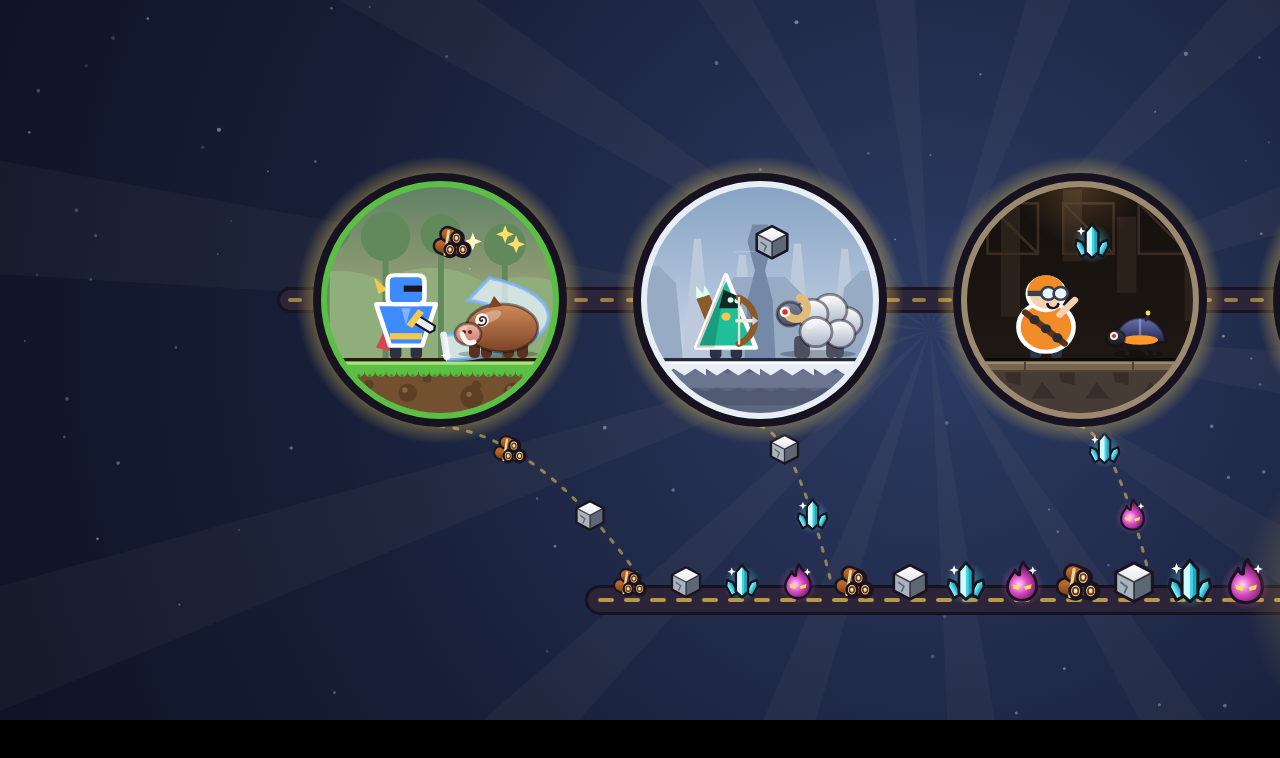
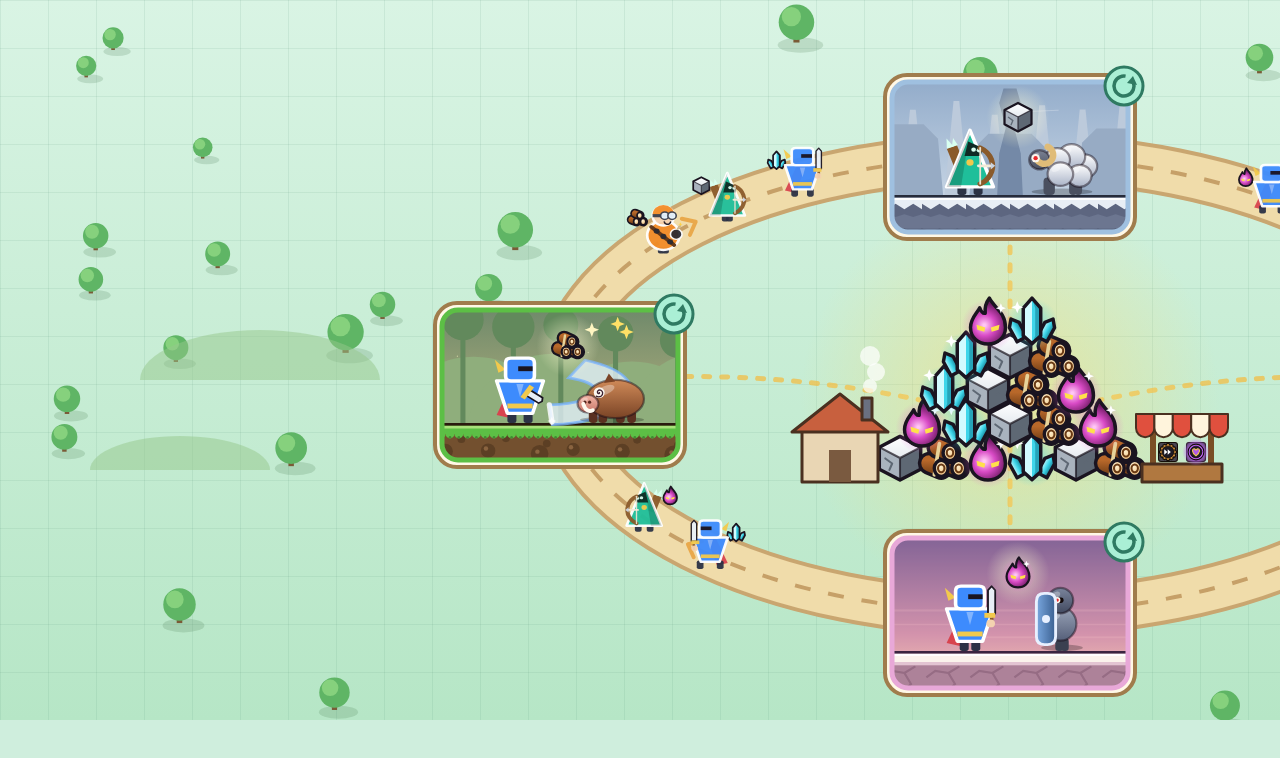
Before and after one commit to shien091090/WebGame_LoopRaider, a plain HTML site: page release/options/banner-b.html in a window 1280 px wide. Shown: the top 758 px of the page. Drawn offline with Linux system fonts and the light colour scheme.

Commit message:
[feat] [WebGame_LoopRaider] 發布橫幅換成白晝重演地圖構圖
Co-Authored-By: Claude Opus 5.5 <noreply@anthropic.com>
Claude-Session: https://claude.ai/code/session_019CaF6wUdsuxkJTcXmemwQg

```diff
--- a/release/options/banner-b.html
+++ b/release/options/banner-b.html
@@ -2,96 +2,141 @@
 <html lang="zh-Hant">
 <head>
 <meta charset="utf-8">
-<title>banner-b 重演之窗</title>
-<style>body{margin:0;overflow:hidden;background:#000}canvas{display:block}</style>
+<title>banner-d 白晝重演地圖</title>
+<style>body{margin:0;overflow:hidden;background:#cfeedd}canvas{display:block}</style>
 </head>
 <body>
 <canvas id="c" width="1680" height="720"></canvas>
 <script src="../game/art/art.js"></script>
+<script src="banner-common.js"></script>
 <script>
-// 橫幅 B: 開始畫面的「重演之窗」排成一列, 四個地形各自在重演一段通關, 素材從窗裡落到金色輸送帶、在右下堆成小山
+// 橫幅 D: 明亮的大地圖俯瞰。四塊關卡地景沿一條環狀路排列, 每塊都在重演一段通關;
+// 小隊沿環路不停繞圈, 每塊地景冒出的素材順著支線流進環中央的營地, 堆成一座發光的小山
 (function () {
-  var cv = document.getElementById('c'), ctx = cv.getContext('2d'), A = window.Art;
-  var BW = 1680, BH = 720, TAU = Math.PI * 2, i, j;
-  function hash(a, b) { var h = Math.sin(a * 127.1 + b * 311.7) * 43758.5453; return h - Math.floor(h); }
-  function at(x, y, k, fn) { ctx.save(); ctx.translate(x, y); ctx.scale(k, k); fn(); ctx.restore(); }
-  // 背景: 開始畫面的深藍放射底 + 放射光 + 星點
-  var bg = ctx.createRadialGradient(930, 330, 40, 930, 330, 1100);
-  bg.addColorStop(0, '#2c3a62'); bg.addColorStop(0.5, '#18203a'); bg.addColorStop(1, '#0c1020');
-  ctx.fillStyle = bg; ctx.fillRect(0, 0, BW, BH);
-  ctx.save(); ctx.translate(930, 330); ctx.fillStyle = 'rgba(255,230,160,0.035)';
-  for (i = 0; i < 14; i++) { var a = i * TAU / 14 + 0.12; ctx.beginPath(); ctx.moveTo(0, 0); ctx.lineTo(Math.cos(a - 0.06) * 1300, Math.sin(a - 0.06) * 1300); ctx.lineTo(Math.cos(a + 0.06) * 1300, Math.sin(a + 0.06) * 1300); ctx.closePath(); ctx.fill(); }
-  ctx.restore();
-  for (i = 0; i < 110; i++) { ctx.fillStyle = 'rgba(255,255,255,' + (0.12 + hash(i, 3) * 0.3).toFixed(2) + ')'; ctx.beginPath(); ctx.arc(hash(i, 1) * BW, hash(i, 2) * BH, 0.8 + hash(i, 4) * 1.3, 0, TAU); ctx.fill(); }
+  var B = BN.make(), ctx = B.ctx, A = B.A, TAU = B.TAU, i, j;
+  // ---- 地圖紙: 明亮草原 + 淡格線 + 樹叢 / 小丘 ----
+  ctx.fillStyle = B.vgrad(0, 720, [0, '#d9f4e4', 1, '#b6e6c6']); ctx.fillRect(0, 0, 1680, 720);
+  ctx.strokeStyle = 'rgba(90,150,120,0.12)'; ctx.lineWidth = 1;
+  ctx.beginPath(); for (i = 0; i <= 1680; i += 48) { ctx.moveTo(i + 0.5, 0); ctx.lineTo(i + 0.5, 720); } for (i = 0; i <= 720; i += 48) { ctx.moveTo(0, i + 0.5); ctx.lineTo(1680, i + 0.5); } ctx.stroke();
+  // 河(右上 → 右下, 淺藍)
+  ctx.beginPath(); ctx.moveTo(1560, -10);
+  for (i = 0; i <= 74; i++) { var ry = i * 10; ctx.lineTo(1560 + Math.sin(ry / 90) * 30 + ry * 0.06, ry); }
+  ctx.lineWidth = 46; ctx.strokeStyle = '#8fd0ea'; ctx.stroke(); ctx.lineWidth = 30; ctx.strokeStyle = '#b8e4f4'; ctx.stroke();
+  // 樹叢與小丘(散布在地圖四周)
+  function tree(x, y, s) {
+    ctx.fillStyle = 'rgba(60,110,70,0.18)'; ctx.beginPath(); ctx.ellipse(x + 4, y + s * 0.9, s * 0.9, s * 0.3, 0, 0, TAU); ctx.fill();
+    ctx.fillStyle = '#7a5a36'; ctx.fillRect(x - s * 0.12, y, s * 0.24, s * 0.8);
+    ctx.fillStyle = '#5fb565'; ctx.beginPath(); ctx.arc(x, y, s * 0.7, 0, TAU); ctx.fill();
+    ctx.fillStyle = '#86d17d'; ctx.beginPath(); ctx.arc(x - s * 0.2, y - s * 0.22, s * 0.38, 0, TAU); ctx.fill();
+  }
+  for (i = 0; i < 46; i++) {
+    var tx = B.hash(i, 1) * 1680, ty = B.hash(i, 2) * 720;
+    var ex = (tx - 1010) / 520, ey = (ty - 385) / 300;
+    if (ex * ex + ey * ey < 1) continue;
+    tree(tx, ty, 14 + B.hash(i, 3) * 12);
+  }
+  ctx.fillStyle = 'rgba(150,200,140,0.5)';
+  [[260, 380, 120, 50], [180, 470, 90, 34], [1600, 640, 100, 40]].forEach(function (h) { ctx.beginPath(); ctx.ellipse(h[0], h[1], h[2], h[3], 0, Math.PI, TAU); ctx.fill(); });
 
-  // 窗後的金色環道(橫向一條, 串起四扇窗)
-  var WY = 300, WR = 118, WX = [440, 760, 1080, 1400];
-  ctx.lineCap = 'round';
-  ctx.beginPath(); ctx.moveTo(WX[0] - 150, WY); ctx.lineTo(WX[3] + 150, WY);
-  ctx.lineWidth = 26; ctx.strokeStyle = '#161220'; ctx.stroke(); ctx.lineWidth = 20; ctx.strokeStyle = '#2c2438'; ctx.stroke();
-  ctx.save(); ctx.setLineDash([10, 16]); ctx.lineWidth = 4; ctx.strokeStyle = 'rgba(242,201,76,0.55)'; ctx.stroke(); ctx.restore();
-
-  // 一扇重演之窗: 地形背景 + 地面 + 主角 vs 怪物 + 剛噴出的素材
-  var WINS = [
-    { theme: 'forest', cls: 'sword', pose: 'slash', mat: 'wood', foe: function () { A.drawBoar(ctx, { x: 0, y: 0, facing: -1, state: 'stun', flingDir: 0, hit: false, brood: false, t: 0.2 }); }, fh: 16 },
-    { theme: 'cliff', cls: 'hunter', pose: 'idle', mat: 'stone', foe: function () { A.drawRam(ctx, { x: 0, y: 0, facing: -1, state: 'walk', flingDir: 0, hit: false, brood: false, t: 0.1 }); }, fh: 18 },
-    { theme: 'mine', cls: 'bomber', pose: 'throw', mat: 'crystal', foe: function () { A.drawBeetle(ctx, { x: 0, y: 0, facing: -1, state: 'crawl', flingDir: 0, fuseT: 0.8, fuseDur: 0.8, hit: false, brood: false, t: 0.1 }); }, fh: 12 },
-    { theme: 'salt', cls: 'sword', pose: 'run', mat: 'core', foe: function () { A.drawShieldman(ctx, { x: 0, y: 0, facing: -1, state: 'walk', hasShield: true, flingDir: 0, hit: false, brood: false, t: 0.3 }); }, fh: 20 }
-  ];
-  var CAP = { forest: '#5cbf45', cliff: '#e8eef5', mine: '#9c8a70', salt: '#e8a8d8' };
-  function windowAt(cx, cy, w, idx) {
-    ctx.save(); ctx.translate(cx, cy);
-    var halo = ctx.createRadialGradient(0, 0, WR, 0, 0, WR + 26);
-    halo.addColorStop(0, 'rgba(255,214,90,0.45)'); halo.addColorStop(1, 'rgba(255,214,90,0)');
-    ctx.fillStyle = halo; ctx.beginPath(); ctx.arc(0, 0, WR + 26, 0, TAU); ctx.fill();
-    ctx.beginPath(); ctx.arc(0, 0, WR + 9, 0, TAU); ctx.fillStyle = '#161220'; ctx.fill();
-    ctx.save(); ctx.beginPath(); ctx.arc(0, 0, WR, 0, TAU); ctx.clip();
-    at(0, 0, 0.42, function () { ctx.translate(-640, -430); A.drawBackground(ctx, { theme: w.theme, t: 2 + idx }); });
-    var GT = 58, GK = 1.35;
-    ctx.save(); ctx.scale(GK, GK);
-    for (j = -3; j <= 2; j++) {
-      A.drawGround(ctx, { x: j * 40 + 20, y: GT / GK + 20, theme: w.theme, open: { n: true } });
-      A.drawGround(ctx, { x: j * 40 + 20, y: GT / GK + 60, theme: w.theme, open: {} });
-    }
-    ctx.restore();
-    var HK = 2.3;
-    at(-34, GT - 18 * HK, HK, function () { A.drawPlayer(ctx, { x: 0, y: 0, cls: w.cls, facing: 1, pose: w.pose, poseT: w.pose === 'slash' ? 0.05 : 0.15, swingIdx: 0 }); });
-    at(58, GT - w.fh * 2.0, 2.0, w.foe);
-    A.icons.mat(ctx, w.mat, 12, -58, 34);
-    ctx.restore();
-    ctx.beginPath(); ctx.arc(0, 0, WR - 2, 0, TAU); ctx.lineWidth = 6; ctx.strokeStyle = CAP[w.theme]; ctx.stroke();
+  // ---- 環狀路 ----
+  var CX = 1010, CY = 385, RX = 450, RY = 228;
+  function ringPt(a) { return [CX + Math.cos(a) * RX, CY + Math.sin(a) * RY]; }
+  ctx.beginPath(); ctx.ellipse(CX, CY, RX, RY, 0, 0, TAU);
+  ctx.lineWidth = 50; ctx.strokeStyle = '#c9a670'; ctx.stroke();
+  ctx.lineWidth = 42; ctx.strokeStyle = '#f0dcaa'; ctx.stroke();
+  ctx.save(); ctx.setLineDash([16, 18]); ctx.lineWidth = 4; ctx.strokeStyle = 'rgba(170,120,60,0.6)'; ctx.stroke(); ctx.restore();
+  // 方向箭頭(順時針)
+  for (i = 0; i < 12; i++) {
+    var a = i * TAU / 12 + 0.26, p = ringPt(a), tang = Math.atan2(Math.cos(a) * RY, -Math.sin(a) * RX);
+    ctx.save(); ctx.translate(p[0], p[1]); ctx.rotate(tang);
+    ctx.beginPath(); ctx.moveTo(-6, -9); ctx.lineTo(5, 0); ctx.lineTo(-6, 9); ctx.lineWidth = 4; ctx.lineCap = 'round'; ctx.lineJoin = 'round'; ctx.strokeStyle = 'rgba(232,160,60,0.85)'; ctx.stroke();
     ctx.restore();
   }
 
-  // 輸送帶(右下, 避開左下標籤區): 金色環道同款
-  var CY = 600, CX0 = 600, CX1 = 1300;
-  ctx.beginPath(); ctx.moveTo(CX0, CY); ctx.lineTo(CX1, CY);
-  ctx.lineWidth = 30; ctx.strokeStyle = '#161220'; ctx.stroke(); ctx.lineWidth = 24; ctx.strokeStyle = '#2c2438'; ctx.stroke();
-  ctx.save(); ctx.setLineDash([12, 14]); ctx.lineWidth = 4; ctx.strokeStyle = 'rgba(242,201,76,0.7)'; ctx.stroke(); ctx.restore();
-  // 窗底落下的素材弧線
-  var KINDS = ['wood', 'stone', 'crystal', 'core'];
-  for (i = 0; i < 4; i++) {
-    var sx = WX[i], sy = WY + WR + 8, ex = Math.max(CX0 + 40, WX[i] + 70), ey = CY - 22;
-    if (i === 3) ex = 1300;
-    ctx.save(); ctx.setLineDash([4, 10]); ctx.lineWidth = 3; ctx.strokeStyle = 'rgba(255,214,90,0.5)';
-    ctx.beginPath(); ctx.moveTo(sx, sy); ctx.quadraticCurveTo((sx + ex) / 2, sy + 10, ex, ey); ctx.stroke(); ctx.restore();
-    for (j = 0; j < 2; j++) {
-      var u = 0.35 + j * 0.4, v = 1 - u, mx = (sx + ex) / 2, my = sy + 10;
-      A.icons.mat(ctx, KINDS[(i + j) % 4], v * v * sx + 2 * v * u * mx + u * u * ex, v * v * sy + 2 * v * u * my + u * u * ey, 30);
+  // ---- 中央營地: 素材小山 + 支線 ----
+  var HX = CX, HB = 470;
+  // 四條支線(關卡 → 營地)
+  var PLOTS = [
+    { a: Math.PI, theme: 'forest', cls: 'sword', pose: 'slash', mat: 'wood', foe: 'boar' },
+    { a: -Math.PI / 2, theme: 'cliff', cls: 'hunter', pose: 'idle', mat: 'stone', foe: 'ram' },
+    { a: 0, theme: 'mine', cls: 'bomber', pose: 'throw', mat: 'crystal', foe: 'beetle' },
+    { a: Math.PI / 2, theme: 'salt', cls: 'sword', pose: 'run', mat: 'core', foe: 'shield' }
+  ];
+  PLOTS.forEach(function (pl, k) {
+    var p = ringPt(pl.a), ex = HX + Math.cos(pl.a) * 90, ey = HB - 70 + Math.sin(pl.a) * 40;
+    ctx.save(); ctx.setLineDash([6, 12]); ctx.lineCap = 'round'; ctx.lineWidth = 5; ctx.strokeStyle = 'rgba(242,190,70,0.75)';
+    ctx.beginPath(); ctx.moveTo(p[0], p[1]); ctx.quadraticCurveTo((p[0] + ex) / 2, (p[1] + ey) / 2 - 30, ex, ey); ctx.stroke(); ctx.restore();
+  });
+  B.glow(HX, HB - 70, 210, '255,220,110', 0.55);
+  var HEAP = [];
+  for (i = 0; i < 5; i++) for (j = 0; j <= 5 - i; j++) HEAP.push([(j - (5 - i) / 2) * 44, -i * 34]);
+  HEAP.forEach(function (h, k) { B.mat(B.KINDS[(k * 3 + 1) % 4], HX + h[0], HB + h[1] - 12, 46); });
+  // 營地兩側: 鐵砧小屋(升級所)與紅白棚小攤(商店) — 只用造型示意, 不放字
+  function hut(x, y) {
+    ctx.save(); ctx.lineJoin = 'round'; ctx.lineWidth = 3; ctx.strokeStyle = '#4a3020';
+    ctx.fillStyle = '#e9d6b4'; ctx.fillRect(x - 38, y - 40, 76, 52); ctx.strokeRect(x - 38, y - 40, 76, 52);
+    ctx.beginPath(); ctx.moveTo(x - 48, y - 38); ctx.lineTo(x, y - 76); ctx.lineTo(x + 48, y - 38); ctx.closePath(); ctx.fillStyle = '#c8603e'; ctx.fill(); ctx.stroke();
+    ctx.fillStyle = '#7a5a40'; ctx.fillRect(x - 11, y - 20, 22, 32);
+    ctx.fillStyle = '#6a7080'; ctx.fillRect(x + 22, y - 72, 10, 22); ctx.strokeRect(x + 22, y - 72, 10, 22);
+    ctx.fillStyle = 'rgba(255,255,255,0.7)'; [[30, -84, 7], [36, -98, 9], [30, -114, 10]].forEach(function (s) { ctx.beginPath(); ctx.arc(x + s[0], y + s[1], s[2], 0, TAU); ctx.fill(); });
+    ctx.restore();
+  }
+  function stall(x, y) {
+    ctx.save(); ctx.lineJoin = 'round'; ctx.lineWidth = 3; ctx.strokeStyle = '#4a3020';
+    ctx.fillStyle = '#7a4e26'; ctx.fillRect(x - 32, y - 40, 6, 52); ctx.fillRect(x + 26, y - 40, 6, 52);
+    ctx.fillStyle = '#b07840'; ctx.fillRect(x - 40, y - 6, 80, 18); ctx.strokeRect(x - 40, y - 6, 80, 18);
+    for (var s = 0; s < 5; s++) {
+      var ax = x - 46 + s * 18.4;
+      ctx.beginPath(); ctx.moveTo(ax, y - 56); ctx.lineTo(ax + 18.4, y - 56); ctx.lineTo(ax + 18.4, y - 42); ctx.arc(ax + 9.2, y - 42, 9.2, 0, Math.PI); ctx.closePath();
+      ctx.fillStyle = s % 2 ? '#fff4dc' : '#e0503e'; ctx.fill(); ctx.lineWidth = 2; ctx.stroke();
     }
+    A.icons.item(ctx, 'gear', x - 14, y - 18, 20); A.icons.item(ctx, 'heart', x + 14, y - 18, 20);
+    ctx.restore();
   }
-  // 輸送帶上的素材: 往右越排越密
-  for (i = 0; i < 12; i++) { var px = CX0 + 30 + i * 56; A.icons.mat(ctx, KINDS[i % 4], px, CY - 18, 30 + i * 1.2); }
-  // 右下素材小山(越堆越多)
-  var hx = 1415, hb = 640;
-  var glow = ctx.createRadialGradient(hx, hb - 50, 10, hx, hb - 50, 170);
-  glow.addColorStop(0, 'rgba(255,214,90,0.55)'); glow.addColorStop(1, 'rgba(255,214,90,0)');
-  ctx.fillStyle = glow; ctx.fillRect(hx - 170, hb - 220, 340, 300);
-  var HEAP = [[-90, 0], [-45, 4], [0, 6], [45, 4], [90, 0], [-68, -38], [-22, -36], [22, -38], [68, -36], [-45, -74], [0, -76], [45, -72], [-22, -110], [22, -108], [0, -144]];
-  for (i = 0; i < HEAP.length; i++) A.icons.mat(ctx, KINDS[(i * 3 + 1) % 4], hx + HEAP[i][0], hb - 20 + HEAP[i][1], 50);
+  hut(HX - 170, 470); stall(HX + 172, 470);
 
-  // 四扇窗最後畫(壓在環道上)
-  for (i = 0; i < 4; i++) windowAt(WX[i], WY, WINS[i], i);
+  // ---- 四塊關卡地景(圓角方框 + 重演中的小場景) ----
+  var PW = 236, PH = 150;
+  function plot(pl, k) {
+    var p = ringPt(pl.a), x = p[0], y = p[1];
+    ctx.save(); ctx.translate(x, y);
+    // 陰影 + 外框
+    ctx.fillStyle = 'rgba(40,80,60,0.25)'; roundRect(-PW / 2 + 6, -PH / 2 + 8, PW, PH, 18); ctx.fill();
+    roundRect(-PW / 2 - 7, -PH / 2 - 7, PW + 14, PH + 14, 22); ctx.fillStyle = '#fff8e6'; ctx.fill(); ctx.lineWidth = 4; ctx.strokeStyle = '#a07c4c'; ctx.stroke();
+    ctx.save(); roundRect(-PW / 2, -PH / 2, PW, PH, 16); ctx.clip();
+    B.at(0, 0, 0.36, function () { ctx.translate(-640, -440); A.drawBackground(ctx, { theme: pl.theme, t: 3 + k }); });
+    if (pl.theme === 'mine') { ctx.fillStyle = 'rgba(255,214,150,0.55)'; ctx.fillRect(-PW, -PH, PW * 2, PH * 2); B.glow(0, -10, 140, '255,210,140', 0.5); }
+    if (pl.theme === 'salt') { ctx.fillStyle = 'rgba(255,210,220,0.25)'; ctx.fillRect(-PW, -PH, PW * 2, PH * 2); }
+    var GT = 38; B.ground(pl.theme, -PW, PW, GT, 1.1, 2);
+    var HK = 1.8;
+    B.hero(-40, GT, HK, pl.cls, pl.pose, { poseT: pl.pose === 'slash' ? 0.05 : 0.15 });
+    B.at(52, GT - 16 * 1.6, 1.6, function () {
+      var s = { x: 0, y: 0, facing: -1, flingDir: 0, hit: false, brood: false, t: 0.2 };
+      if (pl.foe === 'boar') { s.state = 'stun'; A.drawBoar(ctx, s); }
+      else if (pl.foe === 'ram') { s.state = 'walk'; ctx.translate(0, -2); A.drawRam(ctx, s); }
+      else if (pl.foe === 'beetle') { s.state = 'crawl'; ctx.translate(0, 4); A.drawBeetle(ctx, s); }
+      else { s.state = 'walk'; s.hasShield = true; ctx.translate(0, -4); A.drawShieldman(ctx, s); }
+    });
+    B.mat(pl.mat, 8, -40, 30, 0.6);
+    ctx.restore();
+    roundRect(-PW / 2, -PH / 2, PW, PH, 16); ctx.lineWidth = 5; ctx.strokeStyle = A.themes[pl.theme].cap === '#fbf3ec' ? '#e8a8d8' : (pl.theme === 'cliff' ? '#9fc0e0' : A.themes[pl.theme].cap); ctx.stroke();
+    // 重演標記: 右上角循環箭頭圓章
+    ctx.translate(PW / 2 - 4, -PH / 2 + 4);
+    ctx.beginPath(); ctx.arc(0, 0, 19, 0, TAU); ctx.fillStyle = '#aaefd5'; ctx.fill(); ctx.lineWidth = 3; ctx.strokeStyle = '#2f7a62'; ctx.stroke();
+    ctx.beginPath(); ctx.arc(0, 0, 10, -0.4, Math.PI * 1.55); ctx.lineWidth = 3.5; ctx.strokeStyle = '#2f7a62'; ctx.stroke();
+    ctx.beginPath(); ctx.moveTo(9, -10); ctx.lineTo(13, -1); ctx.lineTo(3, -3); ctx.closePath(); ctx.fillStyle = '#2f7a62'; ctx.fill();
+    ctx.restore();
+  }
+  function roundRect(x, y, w, h, r) { ctx.beginPath(); ctx.moveTo(x + r, y); ctx.arcTo(x + w, y, x + w, y + h, r); ctx.arcTo(x + w, y + h, x, y + h, r); ctx.arcTo(x, y + h, x, y, r); ctx.arcTo(x, y, x + w, y, r); ctx.closePath(); }
+
+  // ---- 環路上不停繞圈的小隊(殘影) + 沿路掉落的素材 ----
+  var RUN = [[-2.45, 'bomber'], [-2.25, 'hunter'], [-2.05, 'sword'], [-0.95, 'sword'], [0.62, 'hunter'], [0.85, 'bomber'], [2.3, 'sword'], [2.52, 'hunter']];
+  RUN.forEach(function (r, k) {
+    var p = ringPt(r[0]), dirx = -Math.sin(r[0]) * RX;
+    B.mat(B.KINDS[k % 4], p[0] - (dirx > 0 ? 26 : -26), p[1] - 22, 18);
+    B.hero(p[0], p[1] + 14, 1.35, r[1], 'run', { facing: dirx >= 0 ? 1 : -1, poseT: 0.1 * k, alpha: 0.95 });
+  });
+  PLOTS.forEach(plot);
 })();
 </script>
 </body>
--- /dev/null
+++ b/release/options/banner-common.js
@@ -0,0 +1,44 @@
+// 橫幅 D~H 共用小工具(只組合 window.Art 的繪製函式, 不另畫遊戲物件)
+window.BN = (function () {
+  var TAU = Math.PI * 2;
+  function make() {
+    var cv = document.getElementById('c'), ctx = cv.getContext('2d'), A = window.Art;
+    var B = { ctx: ctx, A: A, W: 1680, H: 720, TAU: TAU };
+    B.hash = function (a, b) { var h = Math.sin(a * 127.1 + b * 311.7) * 43758.5453; return h - Math.floor(h); };
+    B.at = function (x, y, k, fn, rot) { ctx.save(); ctx.translate(x, y); if (rot) ctx.rotate(rot); ctx.scale(k, k); fn(); ctx.restore(); };
+    B.vgrad = function (y0, y1, stops) { var g = ctx.createLinearGradient(0, y0, 0, y1); for (var i = 0; i < stops.length; i += 2) g.addColorStop(stops[i], stops[i + 1]); return g; };
+    B.glow = function (x, y, r, col, a) {
+      var g = ctx.createRadialGradient(x, y, 1, x, y, r);
+      g.addColorStop(0, 'rgba(' + col + ',' + a + ')'); g.addColorStop(1, 'rgba(' + col + ',0)');
+      ctx.fillStyle = g; ctx.fillRect(x - r, y - r, r * 2, r * 2);
+    };
+    B.mat = function (kind, x, y, s, glow) {
+      if (glow) B.glow(x, y, s * 1.05, '255,250,210', glow);
+      A.icons.mat(ctx, kind, x, y, s);
+    };
+    B.shadow = function (x, y, rx, a) { ctx.save(); ctx.translate(x, y + 2); ctx.scale(1, 0.18); ctx.beginPath(); ctx.arc(0, 0, rx, 0, TAU); ctx.fillStyle = 'rgba(40,50,40,' + (a || 0.25) + ')'; ctx.fill(); ctx.restore(); };
+    // 主角: 腳底在 (x, gy), 倍率 k
+    B.hero = function (x, gy, k, cls, pose, opt) {
+      opt = opt || {};
+      ctx.save(); if (opt.alpha != null) ctx.globalAlpha = opt.alpha;
+      B.at(x, gy - 18 * k, k, function () { A.drawPlayer(ctx, { x: 0, y: 0, cls: cls, facing: opt.facing || 1, pose: pose, poseT: opt.poseT || 0.1, swingIdx: 0 }); });
+      ctx.restore();
+    };
+    // 一排地形格: 頂緣 top, 倍率 k, 從 x0 鋪到 x1, rows 列
+    B.ground = function (theme, x0, x1, top, k, rows) {
+      ctx.save(); ctx.scale(k, k);
+      var c0 = Math.floor(x0 / k / 40), c1 = Math.ceil(x1 / k / 40), r, c;
+      for (r = 0; r < (rows || 2); r++) for (c = c0; c <= c1; c++) A.drawGround(ctx, { x: c * 40 + 20, y: top / k + 20 + r * 40, theme: theme, open: { n: r === 0 } });
+      ctx.restore();
+    };
+    B.cloud = function (x, y, s, a) {
+      ctx.save(); ctx.fillStyle = 'rgba(255,255,255,' + (a || 0.85) + ')';
+      [[0, 0, 1], [-0.9, 0.2, 0.7], [0.9, 0.25, 0.75], [-0.4, -0.35, 0.65], [0.4, -0.3, 0.7]].forEach(function (p) { ctx.beginPath(); ctx.arc(x + p[0] * s, y + p[1] * s, p[2] * s, 0, TAU); ctx.fill(); });
+      ctx.fillRect(x - 1.3 * s, y + 0.2 * s, 2.6 * s, 0.75 * s);
+      ctx.restore();
+    };
+    B.KINDS = ['wood', 'stone', 'crystal', 'core'];
+    return B;
+  }
+  return { make: make };
+})();
```
Also changed, not shown: release/assets/banner.png, release/options/banner-b.png.
